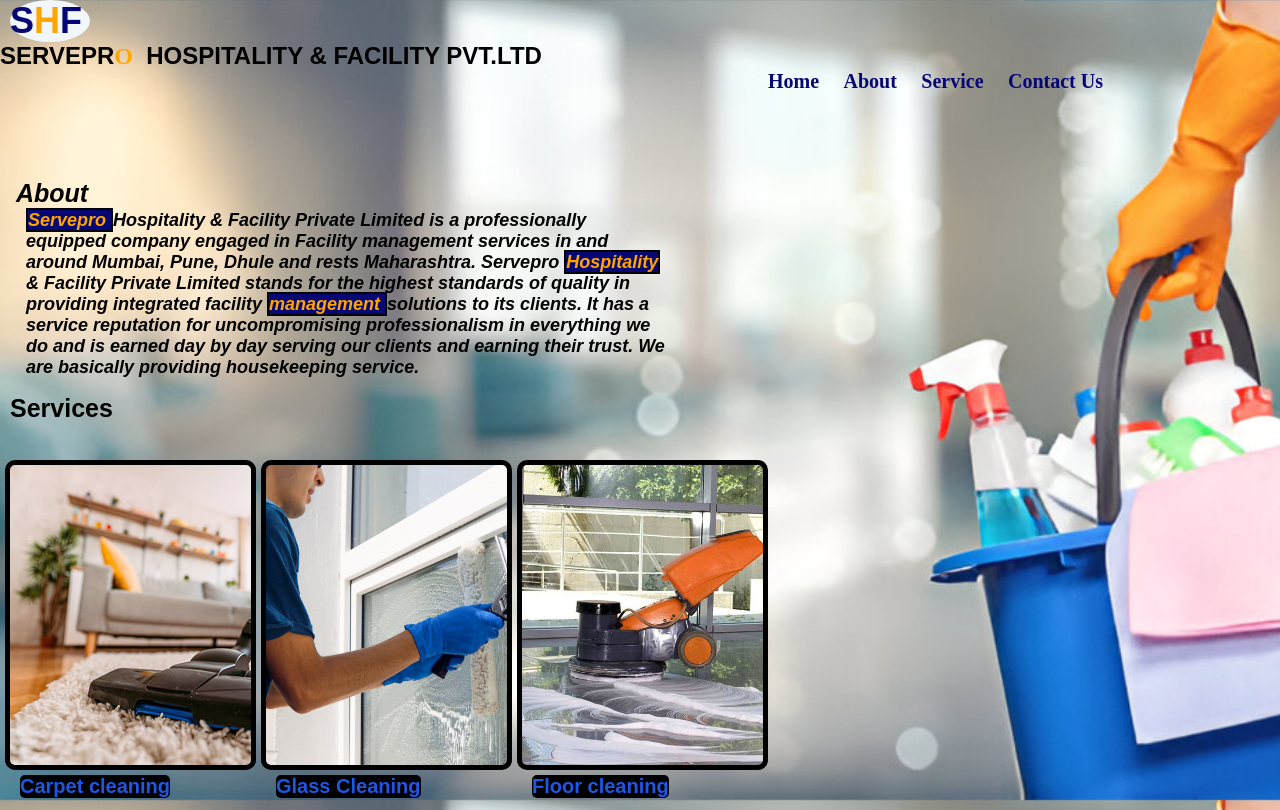
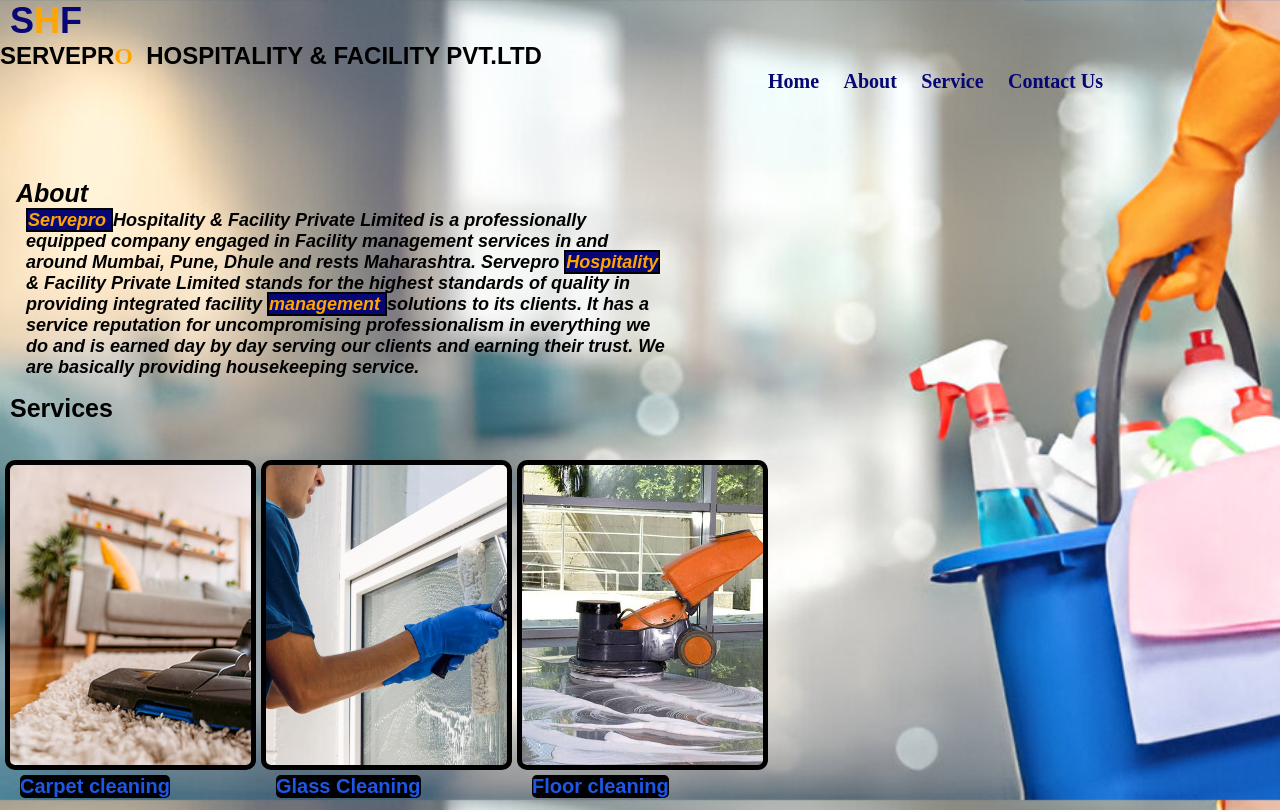
Before and after one commit to Rohan0409srt/Landing-page, a plain HTML site: page index.html in a window 1280 px wide. Shown: the top 810 px of the page. Drawn offline with Linux system fonts and the light colour scheme.

Commit message:
logo background color change

```diff
--- a/style.css
+++ b/style.css
@@ -30,7 +30,6 @@ body{
 .logo{
   margin: 0px;
   width: 80px;
-  background-color: #f2f7fb;
   border-radius: 50%;
   margin-left: 0px;
 
```
